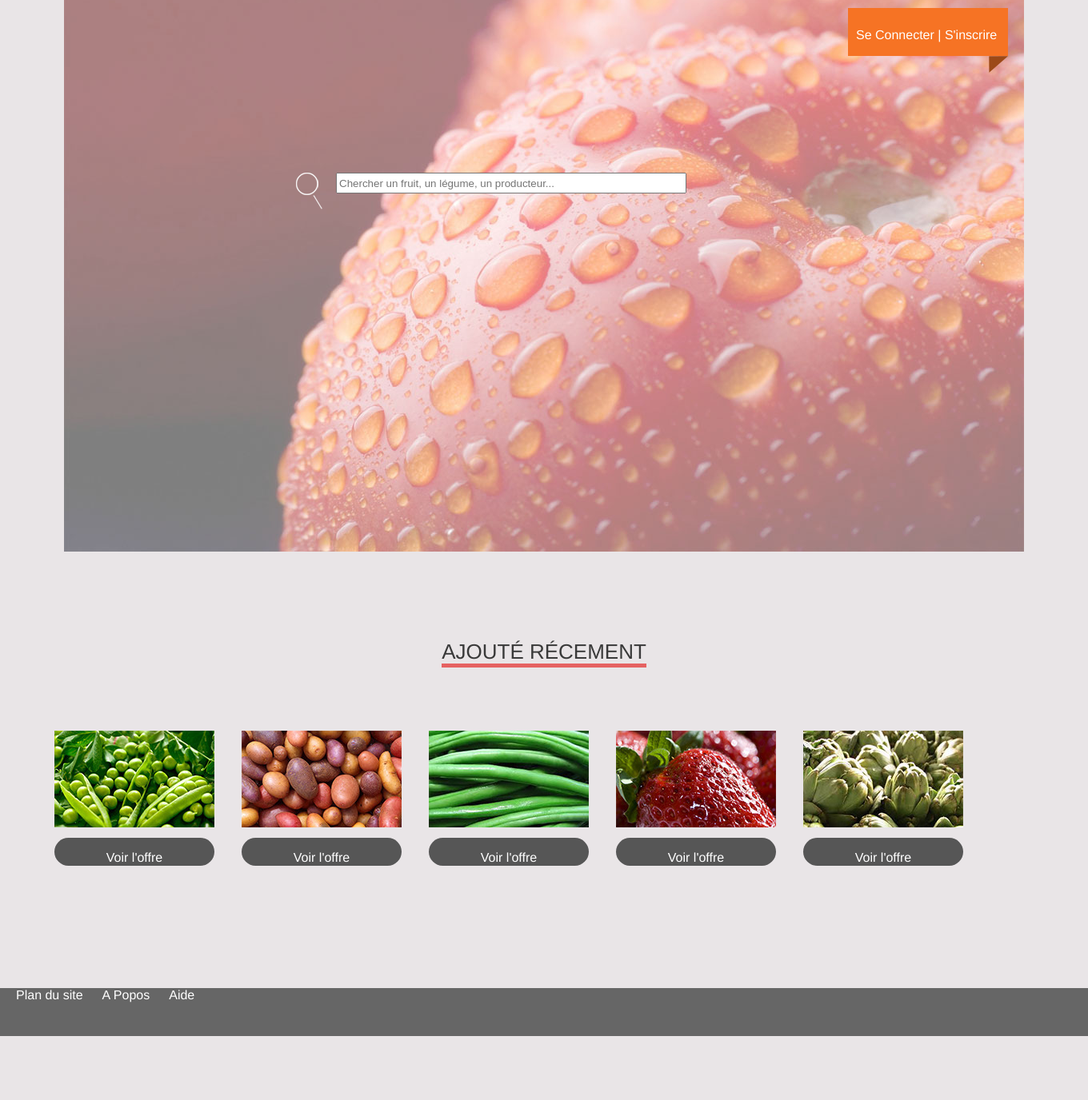
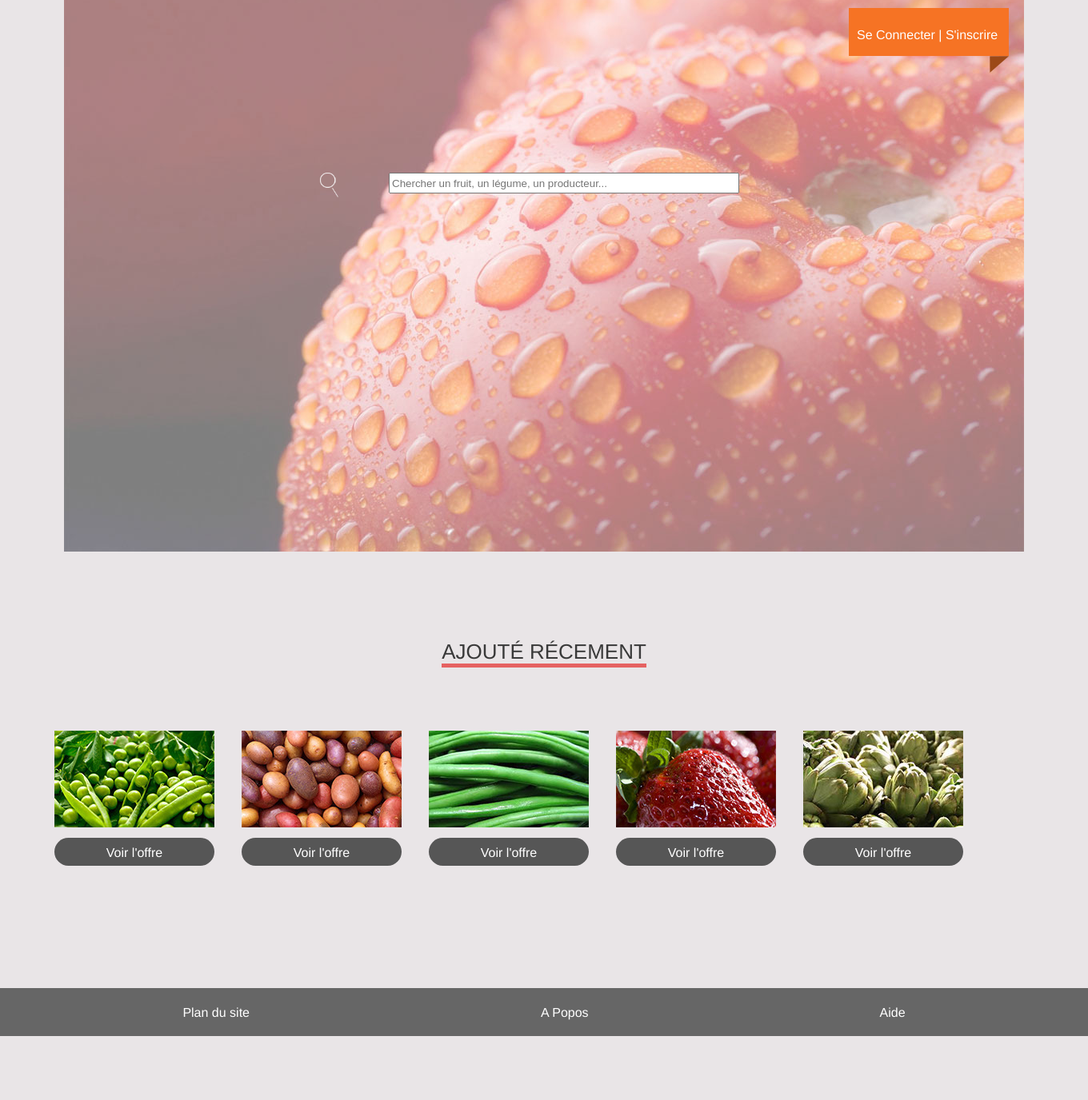
Before and after one commit to williamisep2017/html, a PHP site: page / in a window 1360 px wide. Shown: the part 60-1436 px from the top of the page at 80% size. Run offline with PHP 8.4, Linux system fonts and the light colour scheme.

Commit message:
quelques changements

```diff
--- a/Index.html
+++ b/Index.html
@@ -24,15 +24,18 @@
 					<a href="#" class="menu-item">Accueil</a>
 			</nav>
 			<div class="cb"></div>
-			<form method="post" action="traitement.php">
+		<div align="center">
+		<form class="barre-recherchetxt" method="post" action="traitement.php">
 			   <p>
 				   	<label for ="recherche">
 				   		<img src="images/loupe.png" class="image-loupe">
 				   	</label> <input type="text" name="recherche" id="recherche" placeholder="Chercher un fruit, un légume, un producteur..." style="width: 430px; height: 20px "/>
 			   </p>
 		</form>
+		</div>
+</header>
 
-</header>
+
 
 <div id="inscription">
 		<img src="images/rectangleinsco.png"/>
@@ -104,9 +107,11 @@
 
 
 <footer>
-	<a href="#" class="footer-txt">Plan du site</a>
-	<a href="#" class="footer-txt">A Popos</a>
-	<a href="#" class="footer-txt">Aide</a>
+	<table class="tabcenter-footer"><tr>
+		<td> <a href="#" class="footer-txt">Plan du site</a> </td>
+		<td> <a href="#" class="footer-txt">A Popos</a> </td>
+		<td> <a href="#" class="footer-txt">Aide</a> </td>
+	</tr></table>
 </footer>
 
 
--- a/footer.css
+++ b/footer.css
@@ -1,6 +1,10 @@
-footer{ /* Le rectangle gris du botom*/
+/*footer{ /* Le rectangle gris du botom*/
 		position : relative;
 		background-color:#666666;
 		height: 60px;
 		padding-botom: 50;
 	 }
+
+
+	 <div id="rectangle">
+	</div>
--- a/section_ajout_recent.css
+++ b/section_ajout_recent.css
@@ -9,3 +9,6 @@ h1{
 
 
 h1 span {border-bottom: solid 5px red;}
+
+
+/*<div id=global ><div/>
--- a/style.css
+++ b/style.css
@@ -39,34 +39,43 @@ body{
 	font-weight: lighter;
 	float : right;
 	color:#FFF;
-	padding-left: 30px;
+	padding-bottom: 13px;
 	margin-top:25px;
 	margin-right: 40px;
+	margin-left: 30px
 
 }
-	a:hover {color: gray;
+	a:hover {
+		color: gray;
+		border-bottom: 5px solid #e56262;
 		 -webkit-transition-duration: 0.5s;
 		 -moz-transition-duration: 0.5s;
 		 -ms-transition-duration: 0.5s;
 		 -o-transition-duration: 0.5s;
 		 transition-duration: 0.5s;
 	}
-	a:active {color: #e56262;}
+	a:active {color: white;
+		border-bottom: 5px solid #e56262;
+	}
 
 input{
-	margin-left: 370px;
+	/*margin-left: 370px;*/
 	margin-top: 200px;
 }
+
+
 input:hover{color: gray;
 		 -webkit-transition-duration: 0.5s;
 		 -moz-transition-duration: 0.5s;
 		 -ms-transition-duration: 0.5s;
 		 -o-transition-duration: 0.5s;
-		 transition-duration: 0.5s;}
+		 transition-duration: 0.5s;
+		}
 
 .image-loupe{
-	margin-left: 370px;
+	margin-left: 400px;
 	margin-top: 200px;
+	width: 45%;
 }
 
 label {
@@ -75,13 +84,12 @@ label {
     float: left;
 	}
 
-#inscription{
+#inscription{ /*/// rectangle orange en haut à droite pour l'inscription et connexion///*/
 
 	margin-top: 10px;
-	margin-left: 1060px;
+	margin-left: 1061px;
 	position: absolute;
 	z-index: 1;
-
 }
 
 #inscription-txt{
@@ -89,7 +97,7 @@ label {
 	font-family: helvetica;
 	font-weight: lighter;
 	color: white;
-	margin-left: 1070px;
+	margin-left: 1071px;
 	margin-top: 35px;
 	position: absolute;
 	z-index: 2;
@@ -122,8 +130,17 @@ a:hover {color: gray;
 	padding-left: 30px;
 	margin-bottom: 5px;
 
+}
+/*
+.AR-logo:hover {color: #e56262;
+		 -webkit-transition-duration: 0.5s;
+		 -moz-transition-duration: 0.5s;
+		 -ms-transition-duration: 0.5s;
+		 -o-transition-duration: 0.5s;
+		 transition-duration: 0.5s;
+	}
 
-}
+*/
 
 #global {
 margin-left: 35px;
@@ -140,6 +157,7 @@ padding-bottom: 150px;
 		border-radius:20px;
 		float: left;
 		margin-left: 30px;
+		/*text-align: center;*/
 }
 
 div h3{
@@ -148,11 +166,12 @@ div h3{
 	font-weight: lighter;
 	color: white;
 	text-align: center;
-	padding-bottom: 30px;
+	/*padding-bottom: 30px;*/
+	line-height: 5px;    /* ////  PERMET DE CENTRER "VOIR l'offre" dans le rectangle gris - à revoir  ////  */
 }
 
 
-footer{
+footer{  /*/// barre grise du footer ///*/
 		position: relative;
 		background-color:#666666;
 		height: 60px;
@@ -164,8 +183,18 @@ footer{
 		font-weight: lighter;
 		font-size: 16px;
 		color:white;
-		margin-right: 0px;
-		margin-left: 20px;
-		position: relative;
 		text-align: center;
+		padding-right: 180px;
+		padding-left: 180px;
+
 }
+
+.tabcenter-footer { /*/// Pour centrer les élement dans le footer ///*/
+margin-left:auto;
+   margin-right:auto;
+   vertical-align: middle;
+   line-height: 55px;
+
+}
+
+ style="width: 430px; height: 20px "
```
Also changed, not shown: 1 other file. Lines whose indentation alone changed are shown as unchanged.
